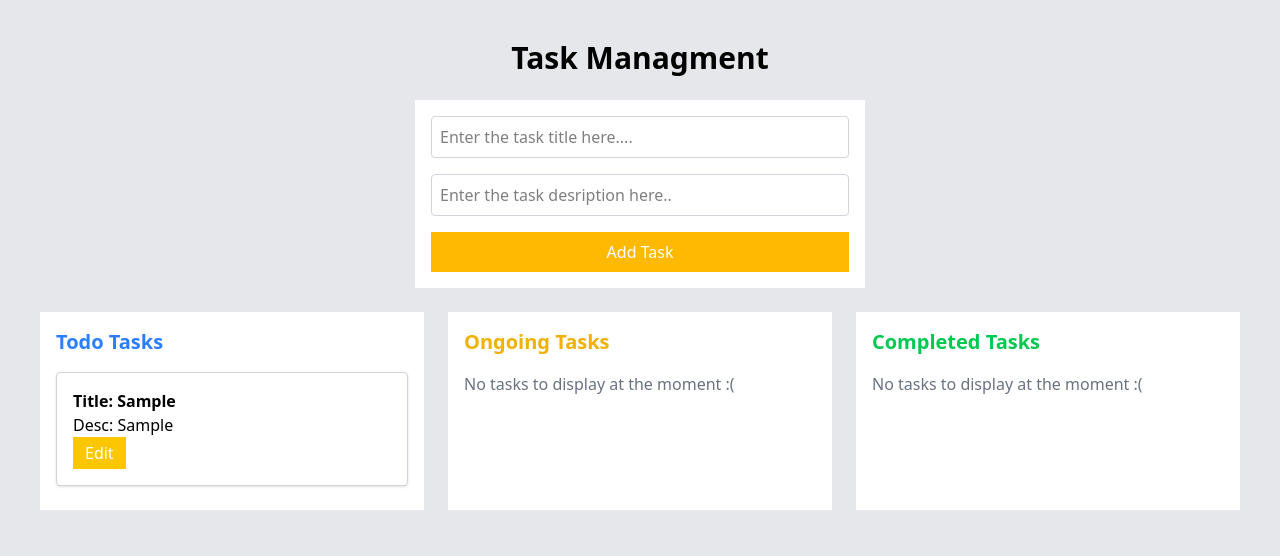
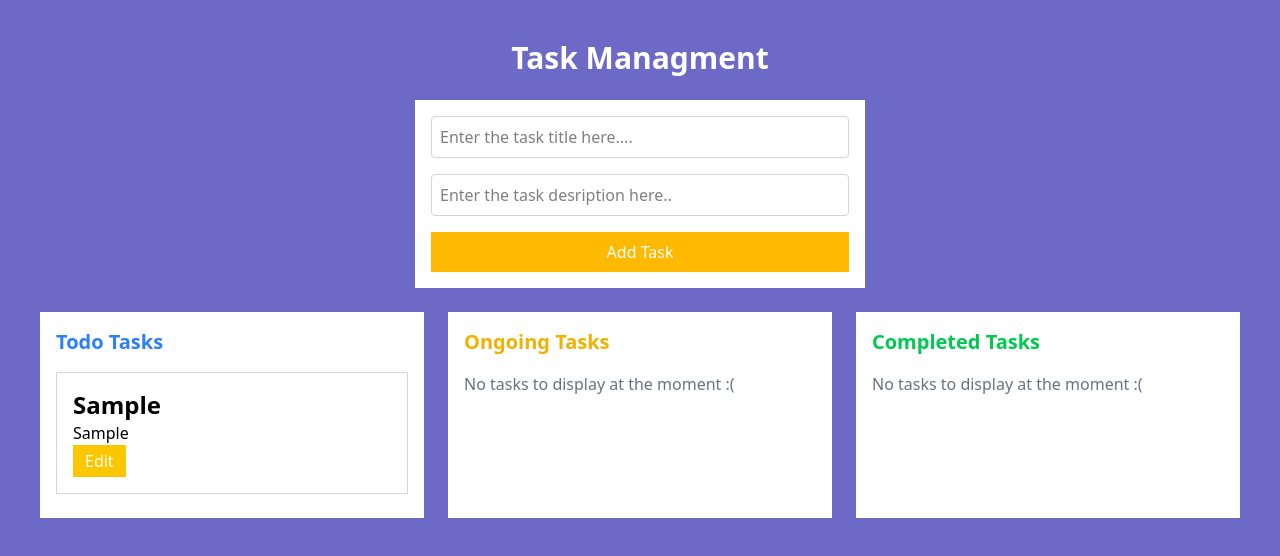
Before and after one commit to prajunbudathoki/tasksmanagement, a React (Vite) app: page / in a window 1280 px wide. Both pictures are taken after typing "Sample", "Sample" into the empty fields and a click on the button "Add Task". Shown: the top 556 px of the page. Built offline with nearby package versions, Linux system fonts and the light colour scheme.

Commit message:
added the delete functionality in the complete tasks component

```diff
--- /dev/null
+++ b/src/App.css
@@ -0,0 +1,15 @@
+:root {
+    --primary-color: #6D6AC7;
+    --primary-text-color: #6a73d3;
+    --secondary-text-color: #aaa;
+    --white-color: #fff;
+    --light-gray-color: #f4f4f4;
+    --mid-gray-color: #e9e9e9;
+    --dark-gray-color: #1a1a1a;
+    --black-color: #000;
+    --font-base: "Open Sans",sans-serif;
+  }
+
+body {
+    background-color: var(--primary-color);
+}
--- a/src/App.tsx
+++ b/src/App.tsx
@@ -5,6 +5,7 @@ import Todo from "./components/Todo";
 import useLocalStorage from "./hooks/useLocalStorage";
 import Task, { TaskStatus } from "./types/Task";
 import { DndContext, DragEndEvent } from "@dnd-kit/core";
+import './App.css'
 
 const App = () => {
   const [tasks, setTasks] = useLocalStorage<Task[]>("tasks", []);
@@ -70,11 +71,15 @@ const App = () => {
         };
       })
     );
-  };
+  }
+
+  const deleteTask = (id: string) => {
+    setTasks(tasks.filter((task) => task.id !== id))
+  }
 
   return (
-    <div className="min-h-screen bg-gray-200 p-10">
-      <h1 className="text-3xl font-bold text-center mb-6">Task Managment</h1>
+    <div className="min-h-screen p-10" >
+      <h1 className="text-3xl text-white font-bold text-center mb-6">Task Managment</h1>
       <form
         onSubmit={addTask}
         className="bg-white p-4 mb-6 max-w-[450px] mx-auto"
@@ -120,6 +125,7 @@ const App = () => {
         />
         <Completed
           tasks={tasks.filter((task) => task.status === "completed")}
+          deleteTask={deleteTask}
         />
         </DndContext>
       </div>
--- a/src/components/Completed.tsx
+++ b/src/components/Completed.tsx
@@ -1,11 +1,13 @@
 import Task from "@/types/Task";
 import { useDroppable } from "@dnd-kit/core";
+import { Trash2 } from "lucide-react";
 
 interface Props {
   tasks: Task[];
+  deleteTask: (id:string) => void
 }
 
-export default function Completed({ tasks }: Props) {
+export default function Completed({ tasks,deleteTask }: Props) {
   const { setNodeRef } = useDroppable({
     id: "completed",
   });
@@ -21,10 +23,18 @@ export default function Completed({ tasks }: Props) {
             {tasks.map((task) => (
               <li
                 key={task.id}
-                className="p-4 border border-gray-300 rounded bg-white shadow"
+                className="p-4 border border-gray-300 rounded bg-white shadow flex items-center justify-between"
               >
-                <h3 className="font-bold text-xl">Title: {task.title}</h3>
-                <p>Desc: {task.description}</p>
+                <div>
+                  <h3 className="font-bold text-xl">{task.title}</h3>
+                  <p>{task.description}</p>
+                </div>
+                <button
+                  className="text-red-500 cursor-pointer"
+                  onClick={() => deleteTask(task.id)}
+                >
+                  <Trash2 />
+                </button>
               </li>
             ))}
           </ul>
--- a/src/components/Todo.tsx
+++ b/src/components/Todo.tsx
@@ -2,6 +2,7 @@ import Task, { TaskStatus } from "@/types/Task";
 import { useDroppable, useDraggable } from "@dnd-kit/core";
 import { useState } from "react";
 import DraggableTask from "./useDraggable";
+import { Plus } from 'lucide-react';
 
 interface Props {
   tasks: Task[];
@@ -26,7 +27,9 @@ export default function Todo({ tasks, updateStatus, updateTask }: Props) {
 
   return (
     <div className="bg-white p-4">
+      <div className="flex items-center justify-between">
       <h2 className="text-xl font-bold mb-4 text-blue-500">Todo Tasks</h2>
+      </div>
       {/* <div ref={setDropRef} className="min-h-[100px]">
         {tasks.length === 0 ? (
           <p className="text-gray-500">No tasks to display at the moment :(</p>
@@ -101,8 +104,7 @@ export default function Todo({ tasks, updateStatus, updateTask }: Props) {
           </ul>
         )}
       </div> */}
-
-      <div ref={setDropRef} className="min-h-[100px]">
+      <div ref={setDropRef} className="min-h-[60px]">
         {tasks.length === 0 ? (
           <p className="text-gray-500">No tasks to display at the moment :(</p>
         ) : (
--- a/src/components/useDraggable.tsx
+++ b/src/components/useDraggable.tsx
@@ -30,7 +30,7 @@ export default function DraggableTask({
       ref={setNodeRef}
       {...listeners}
       {...attributes}
-      className="p-4 mb-2 border border-gray-300 bg-white shadow rounded cursor-grab"
+      className="p-4 mb-2 border border-gray-300 bg-white cursor-grab"
     >
       {editingId === task.id ? (
         <>
@@ -69,8 +69,8 @@ export default function DraggableTask({
         </>
       ) : (
         <>
-          <h3 className="font-bold">Title: {task.title}</h3>
-          <p>Desc: {task.description}</p>
+          <h3 className="font-bold text-2xl capitalize">{task.title}</h3>
+          <p>{task.description}</p>
           <button
             onClick={() => handleEdit(task)}
             className="bg-yellow-400 text-white px-3 py-1 mr-2"
```
